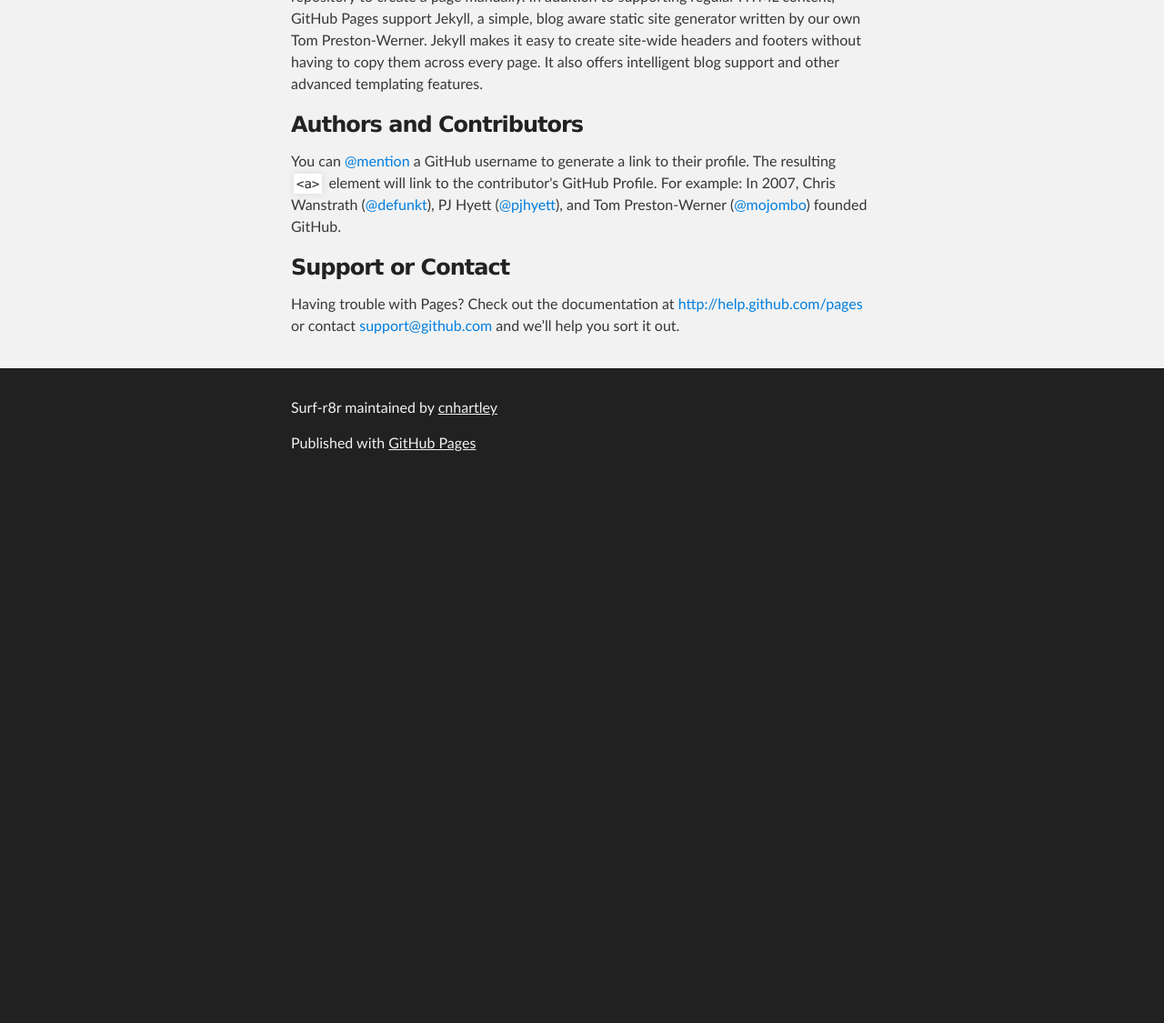
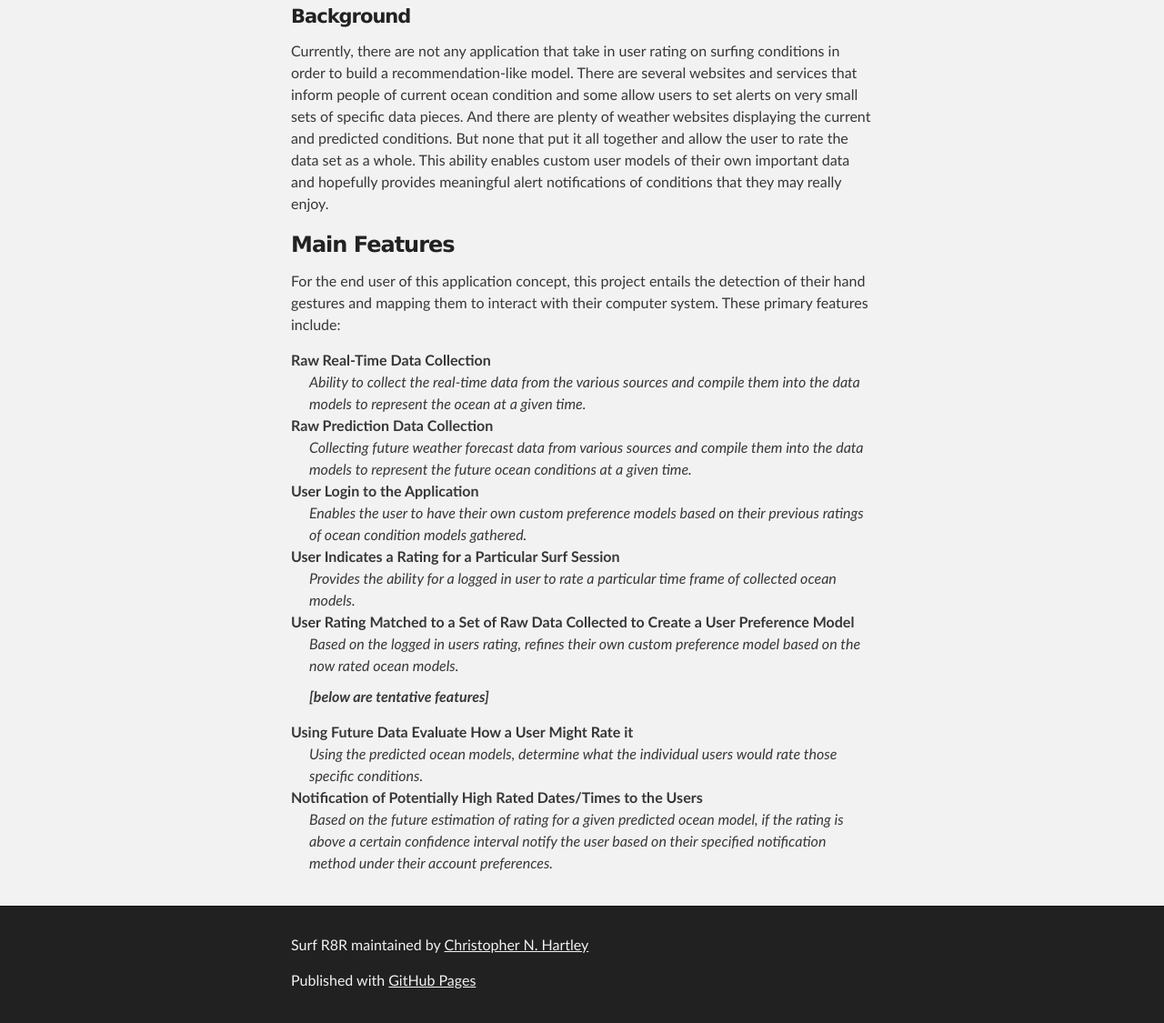
Before and after one commit to cnhartley/surf-r8r, a plain HTML site: page index.html in a window 1280 px wide. Shown: the part 966-2091 px from the top of the page at 91% size. Before the commit the page ends 1500 px from the top, so only its background shows below. Drawn offline with Linux system fonts and the light colour scheme.

Commit message:
Reworked index.html

```diff
--- a/index.html
+++ b/index.html
@@ -18,7 +18,7 @@
   <header class="inner">
     <a id="forkme_banner" href="https://github.com/cnhartley/surf-r8r">View on GitHub</a>
 
-          <h1 id="project_title">Surf-r8r</h1>
+    <h1 id="project_title">Surf R8R</h1>
     <h2 id="project_tagline">This project entails user-based preference models of data collected from various sources related to oceanic conditions. These models represent the surfing conditions over a period of time that can be rated by the user.</h2>
 
     <section id="downloads">
@@ -27,10 +27,60 @@
     </section>
   </header>
 </div>
+<!-- END HEADER -->
+
+ <!-- NAVIGATION -->
+<nav>
+  <ul>
+    <li><a href="#intro-page">Introduction</a></li>
+    <li><a href="#project-overview-page">Project Overview</a></li>
+    <li><a href="#background-page">Background</a></li>
+    <li><a href="features-page">Main Features</a></li>
+  </ul>
+</nav>
+<!-- END NAVIGATION -->
 
 <!-- MAIN CONTENT -->
 <div id="main_content_wrap" class="outer">
 <section id="main_content" class="inner">
+
+<h3><a name="intro-page" class="anchor" href="#intro-page"><span class="octicon octicon-link"></span></a>Introduction</h3>
+
+<p>This project provides a foundation for a larger project which may not be fully completed by the end of the Spring Quarter 2014 in CSC 481 - Knowledge-Based Systems at California Polytechnic State university in San Luis Obispo. This project entails user-based preference models of data collected from various sources related to oceanic conditions. These models represent the surfing conditions over a period of time that can be rated by the user.</p>
+
+<h4><a name="project-overview-page" class="anchor" href="#project-overview-page"><span class="octicon octicon-link"></span></a>Project Overview</h4>
+
+<p>The large project encompuses a client-server web application system. This system contains the front-end user interface, web-based application, and the server-side software. The user interface implementation utilizes HTML5 and CSS3 with JavaScript to support any dynamic content. While the back-end consists of the web-server generating the user interface pages, a database for all of the collected models and user information, and the software to mine the data from the require resource websites. The data miner will also compile the collected information into the appropriate models to store within the database. Finally, additional program(s) to monitor the data model collection in the database and watch for models that users may be interested in.</p>
+
+<h4><a name="background-page" class="anchor" href="#background-page"><span class="octicon octicon-link"></span></a>Background</h4>
+
+<p>Currently, there are not any application that take in user rating on surfing conditions in order to build a recommendation-like model. There are several websites and services that inform people of current ocean condition and some allow users to set alerts on very small sets of specific data pieces. And there are plenty of weather websites displaying the current and predicted conditions. But none that put it all together and allow the user to rate the data set as a whole. This ability enables custom user models of their own important data and hopefully provides meaningful alert notifications of conditions that they may really enjoy.</p>
+
+<h3><a name="features-page" class="anchor" href="#features-page"><span class="octicon octicon-link"></span></a>Main Features</h3>
+
+<p>For the end user of this application concept, this project entails the detection of their hand gestures and mapping them to interact with their computer system. These primary features include:</p>
+
+<dl>
+  <dt>Raw Real-Time Data Collection</dt>
+    <dd>Ability to collect the real-time data from the various sources and compile them into the data models to represent the ocean at a given time.</dd>
+  <dt>Raw Prediction Data Collection</dt>
+    <dd>Collecting future weather forecast data from various sources and compile them into the data models to represent the future ocean conditions at a given time.</dd>
+  <dt>User Login to the Application</dt>
+    <dd>Enables the user to have their own custom preference models based on their previous ratings of ocean condition models gathered.</dd>
+  <dt>User Indicates a Rating for a Particular Surf Session</dt>
+    <dd>Provides the ability for a logged in user to rate a particular time frame of collected ocean models.</dd>
+  <dt>User Rating Matched to a Set of Raw Data Collected to Create a User Preference Model</dt>
+    <dd>Based on the logged in users rating, refines their own custom preference model based on the now rated ocean models.</dd>
+
+  <p><strong><em>[below are tentative features]</em></strong></p>
+
+  <dt>Using Future Data Evaluate How a User Might Rate it</dt>
+    <dd>Using the predicted ocean models, determine what the individual users would rate those specific conditions.</dd>
+  <dt>Notification of Potentially High Rated Dates/Times to the Users</dt>
+    <dd>Based on the future estimation of rating for a given predicted ocean model, if the rating is above a certain confidence interval notify the user based on their specified notification method under their account preferences.</dd>
+</dl>
+
+<!--
 <h3>
 <a name="welcome-to-github-pages" class="anchor" href="#welcome-to-github-pages"><span class="octicon octicon-link"></span></a>Welcome to GitHub Pages.</h3>
 
@@ -62,18 +112,17 @@ $ git checkout gh-pages
 <a name="support-or-contact" class="anchor" href="#support-or-contact"><span class="octicon octicon-link"></span></a>Support or Contact</h3>
 
 <p>Having trouble with Pages? Check out the documentation at <a href="http://help.github.com/pages">http://help.github.com/pages</a> or contact <a href="mailto:support@github.com">support@github.com</a> and we’ll help you sort it out.</p>
+-->
 </section>
 </div>
 
 <!-- FOOTER  -->
 <div id="footer_wrap" class="outer">
   <footer class="inner">
-        <p class="copyright">Surf-r8r maintained by <a href="https://github.com/cnhartley">cnhartley</a></p>
+    <p class="copyright">Surf R8R maintained by <a href="https://github.com/cnhartley">Christopher N. Hartley</a></p>
     <p>Published with <a href="http://pages.github.com">GitHub Pages</a></p>
   </footer>
 </div>
 
-
-
 </body>
 </html>
```
Lines whose indentation alone changed are shown as unchanged.
